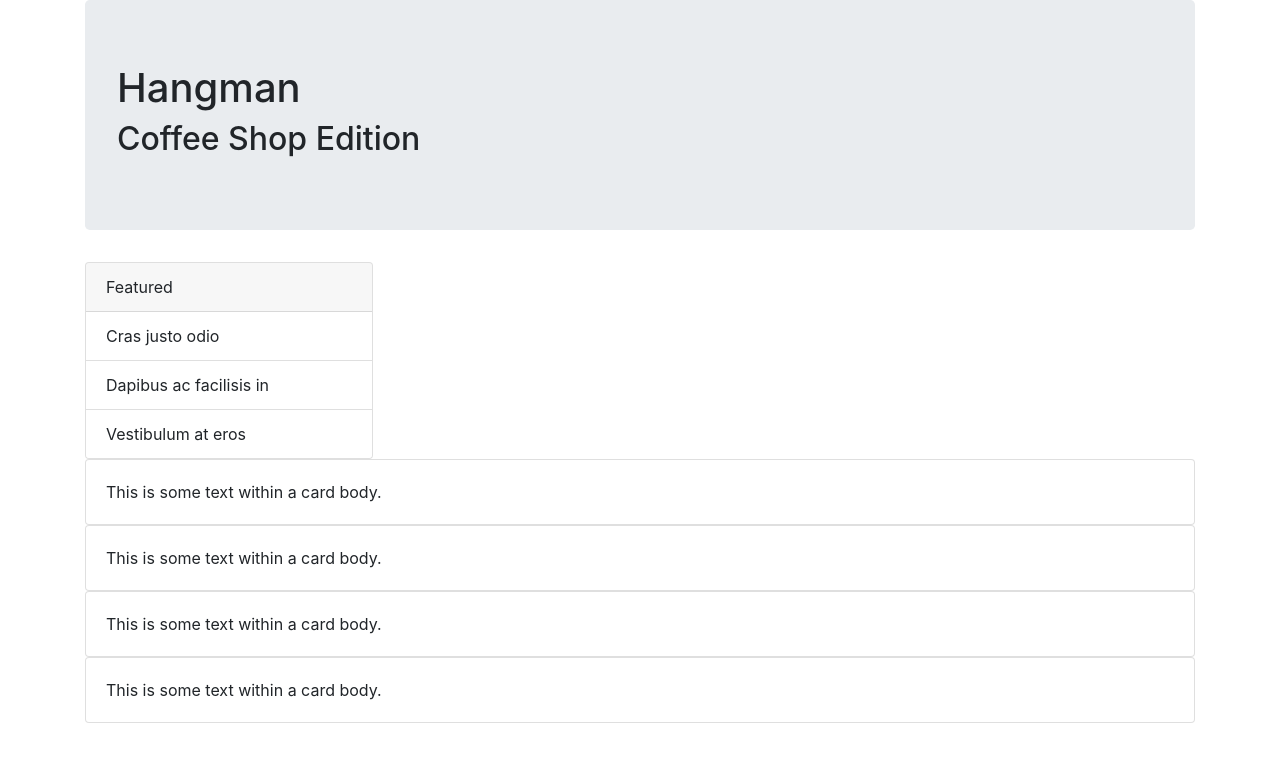
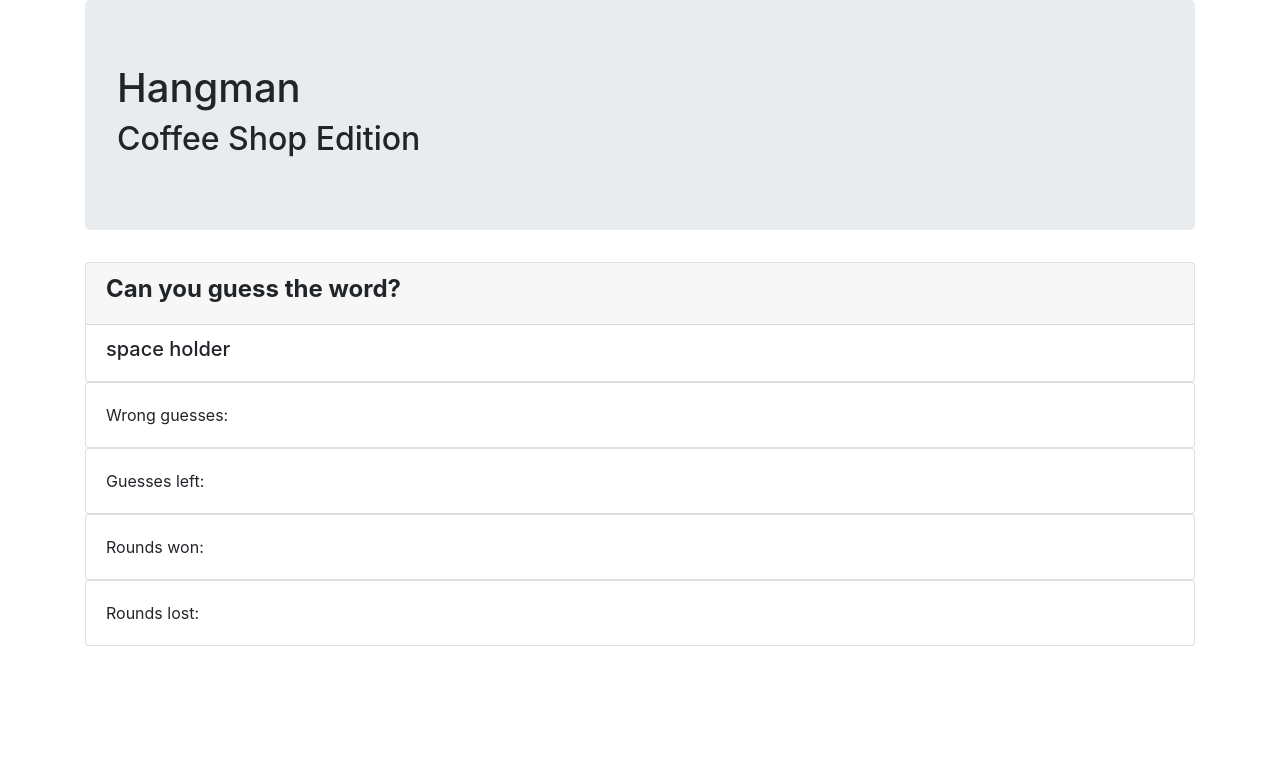
Before and after one commit to RiaAnderson/Word-Guess-Game, a plain HTML site: page index.html in a window 1280 px wide. Drawn offline with nearby package versions, Linux system fonts and the light colour scheme.

Commit message:
added guesses, wins, losses

```diff
--- a/index.html
+++ b/index.html
@@ -21,40 +21,40 @@
       <h2>Coffee Shop Edition</h2>
     </div>
 
-    <div class="card" style="width: 18rem;">
+    <div class="card" >
         <div class="card-header">
-          Featured
+          <h4><strong>Can you guess the word?</strong></h4>
         </div>
         <ul class="list-group list-group-flush">
-          <li class="list-group-item">Cras justo odio</li>
-          <li class="list-group-item">Dapibus ac facilisis in</li>
-          <li class="list-group-item">Vestibulum at eros</li>
+          <li class="list-group-item"> <h5>space holder</h5></li>
         </ul>
     </div>
 
     <div class="card">
         <div class="card-body">
-          This is some text within a card body.
+          Wrong guesses:
         </div>
     </div>
 
     <div class="card">
         <div class="card-body">
-            This is some text within a card body.
+          Guesses left:
         </div>
     </div>
 
     <div class="card">
         <div class="card-body">
-              This is some text within a card body.
+          Rounds won:
         </div>
     </div>
 
     <div class="card">
         <div class="card-body">
-                This is some text within a card body.
+          Rounds lost:
         </div>
     </div>
+
+
 
 </div>
 
```
Lines whose indentation alone changed are shown as unchanged.
